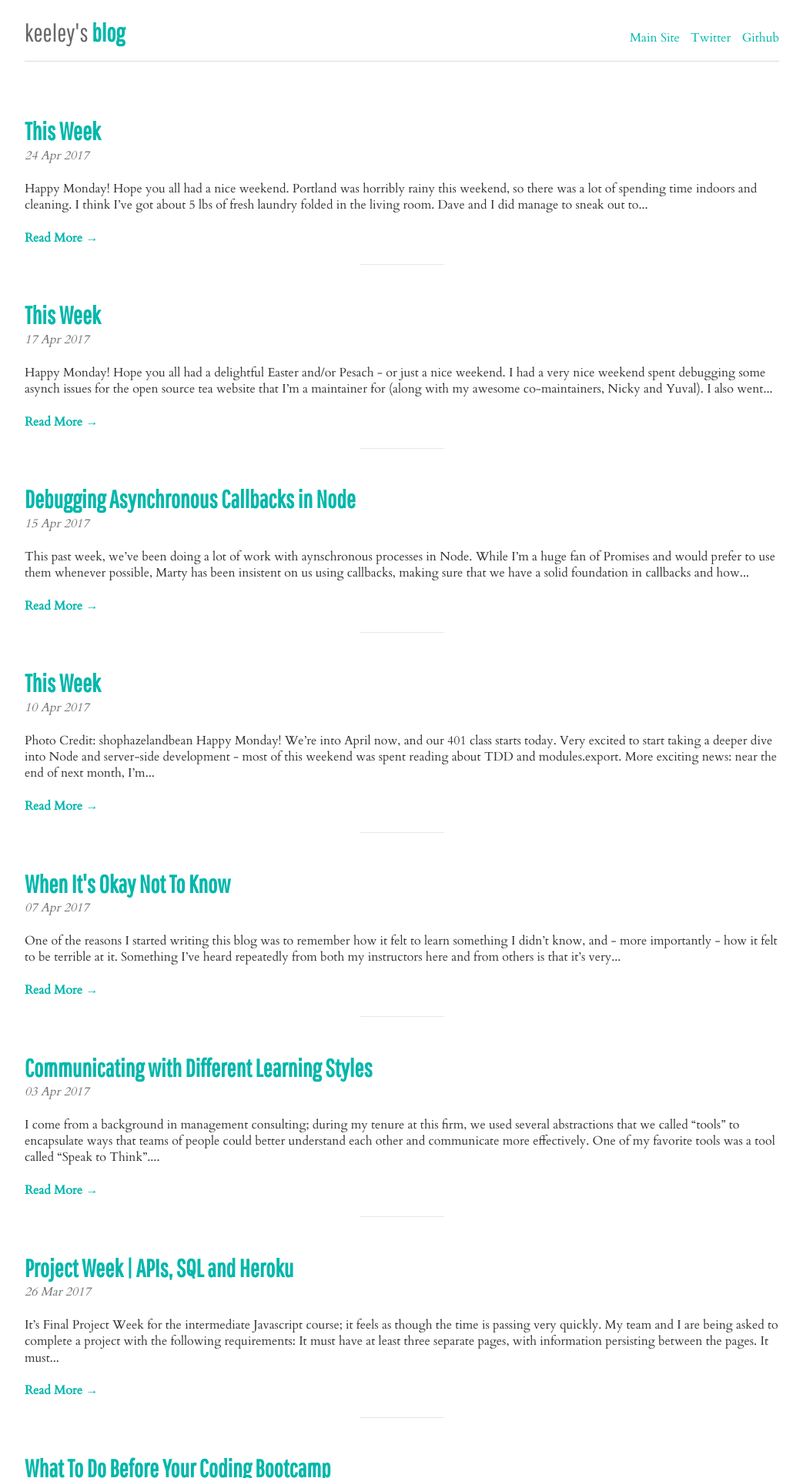
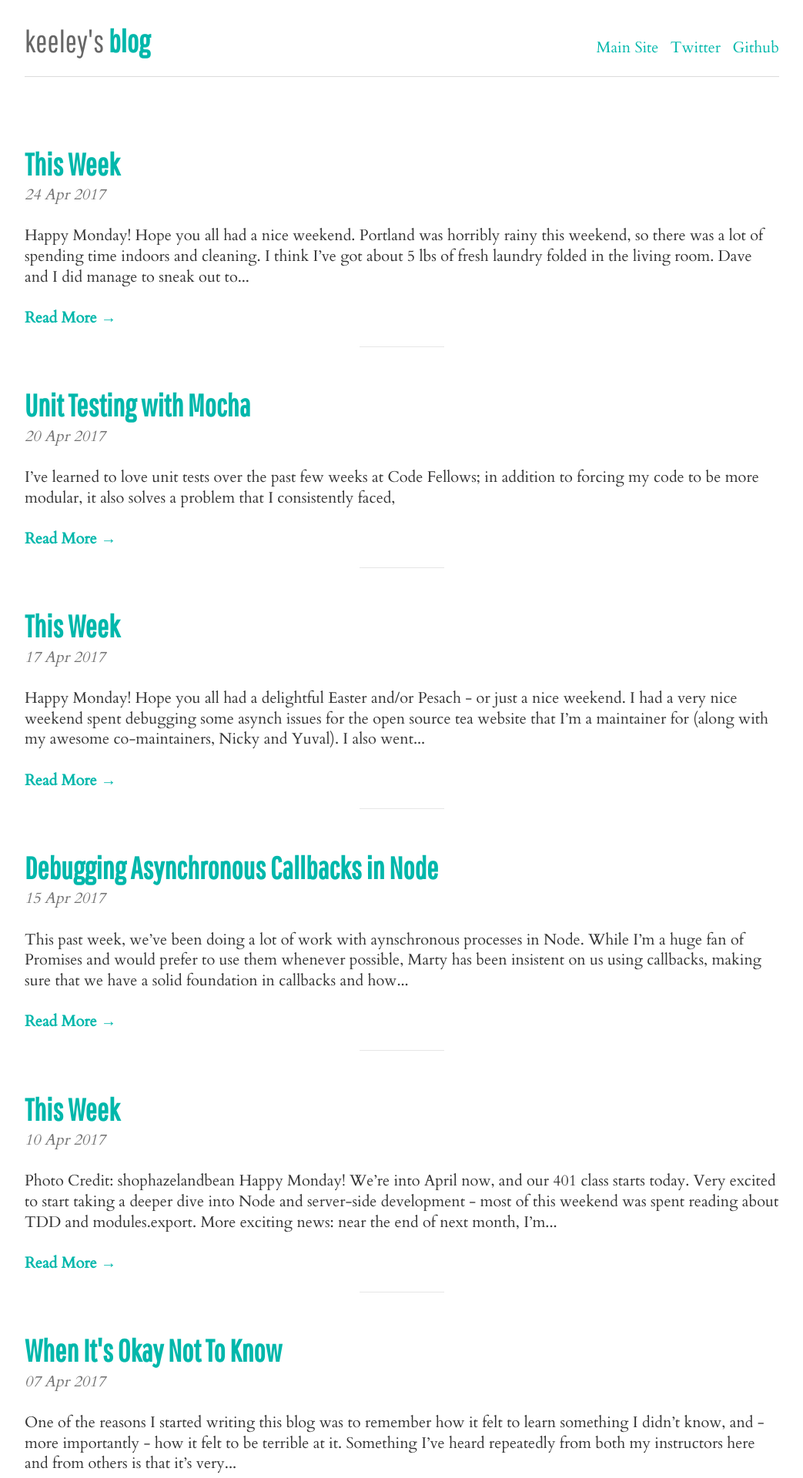
Before and after one commit to Keeley-Hammond/blog, a Jekyll site: the page built from index.html, in a window 1280 px wide. Shown: the top 1920 px of the page at 77% size, without its empty margins (118-1161 px from the left). Built offline with Jekyll 4.4.1, drawn with Linux system fonts in a browser that asks for light colours; the list of posts is cut into pages by our own code; some of the changed text lies outside the part shown.

```diff
--- /dev/null
+++ b/_posts/2017-04-20-unit-testing-with-mocha.md
@@ -0,0 +1,7 @@
+---
+title: Unit Testing with Mocha
+description: The pros of unit testing
+header: Unit Testing with Mocha
+---
+
+I've learned to love unit tests over the past few weeks at Code Fellows; in addition to forcing my code to be more modular, it also solves a problem that I consistently faced,
--- a/_posts/2017-04-24-this-week-apr-23.md
+++ b/_posts/2017-04-24-this-week-apr-23.md
@@ -27,12 +27,14 @@
 
 ### Articles
 
-Here are a few articles I’ve enjoyed over the past week — give yourself a little mental boost on your Monday morning:
+Here are a few articles, podcasts and assorted things that I’ve enjoyed over the past week — give yourself a little mental boost on your Monday morning:
 
 * [Listened to old JS Party podcasts on my long run and loved this one about Glitch.](https://changelog.com/jsparty/2) I've been hearing a lot about Glitch, but I think Jenn Schiffer has the best explanation of what it is and what you can do with it. I built a little Node TwitterBot over the weekend with it!
-* Claire Pollard wrote a great article about caring for yourself while coding over, and the tools that you can use to help step back: [Coding with Care.](https://dev.to/thetuftii/coding-with-care) The Tiny Care Terminal is adorable; I downloaded it and started using it this weekend. One of my teachers is a big fan of the Pomodoro method, and I think this foils nicely with it.
-* Not an article, but AlterConf Portland has just started selling tickets! I'm extremely grateful to Ashe Dryden and AlterConf - I won my scholarship to Code Fellows at AlterConf last year. If you're in Portland, please attend and support: [AlterConf Tickets and Event Info](https://alterconf.com/conferences/portland-or-2017)
-* Big fan of JS Party on the Changlog, and particularly enjoyed this discussion on Mastodon (the service) and Node bots: [VM Neutrality in Node.js (N-API), Learning JavaScript, and Mastodon](https://changelog.com/jsparty/7)
+* I keep seeing articles pop up about [Prettier, an "opinionated" Javascript formatter.](https://github.com/prettier/prettier) It formats and removes all original styling and ensures that all outputted JavaScript conforms to a consistent style - a bit beyond something that a linter like ES Lint would do. Haven't tried it yet, but curious to hear what people think.
+* [Claire Pollard wrote a great article about pacing yourself and the tools that you can use to help step back: Coding with Care.](https://dev.to/thetuftii/coding-with-care) The Tiny Care Terminal is adorable; I downloaded it and started using it this weekend. One of my teachers is a big fan of the Pomodoro method, and I think this foils nicely with it.
+* Finally, not an article, but [AlterConf Portland has just started selling tickets!](https://alterconf.com/conferences/portland-or-2017) I'm extremely grateful to Ashe Dryden and AlterConf - I won my scholarship to Code Fellows at AlterConf last year. If you're in Portland, please attend and support: [AlterConf Tickets and Event Info](https://alterconf.com/conferences/portland-or-2017)
 
 
-Have a great week, everybody!
+Have a great week, everybody.
+
+![Sunday Hike](https://keeley-hammond.github.io/blog/img/starvation-ridge.JPG)
--- a/_sass/typography.scss
+++ b/_sass/typography.scss
@@ -8,7 +8,7 @@
   font-family : "Cardo", "Helvetica Neue", "Helvetica", "Arial", sans-serif;
   font-style: normal;
   font-weight: 400;
-  font-size   : 16px;
+  font-size   : 20px;
   color: #333;
 }
 
```
